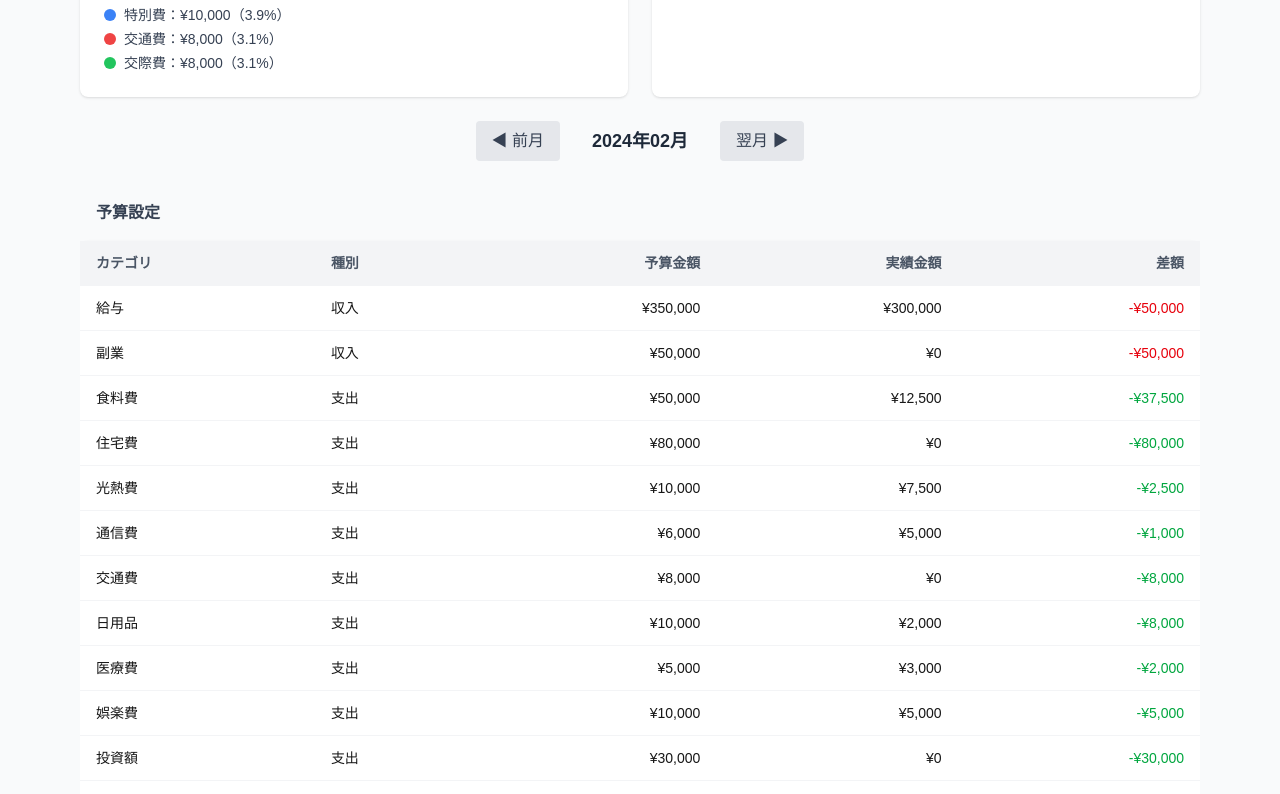
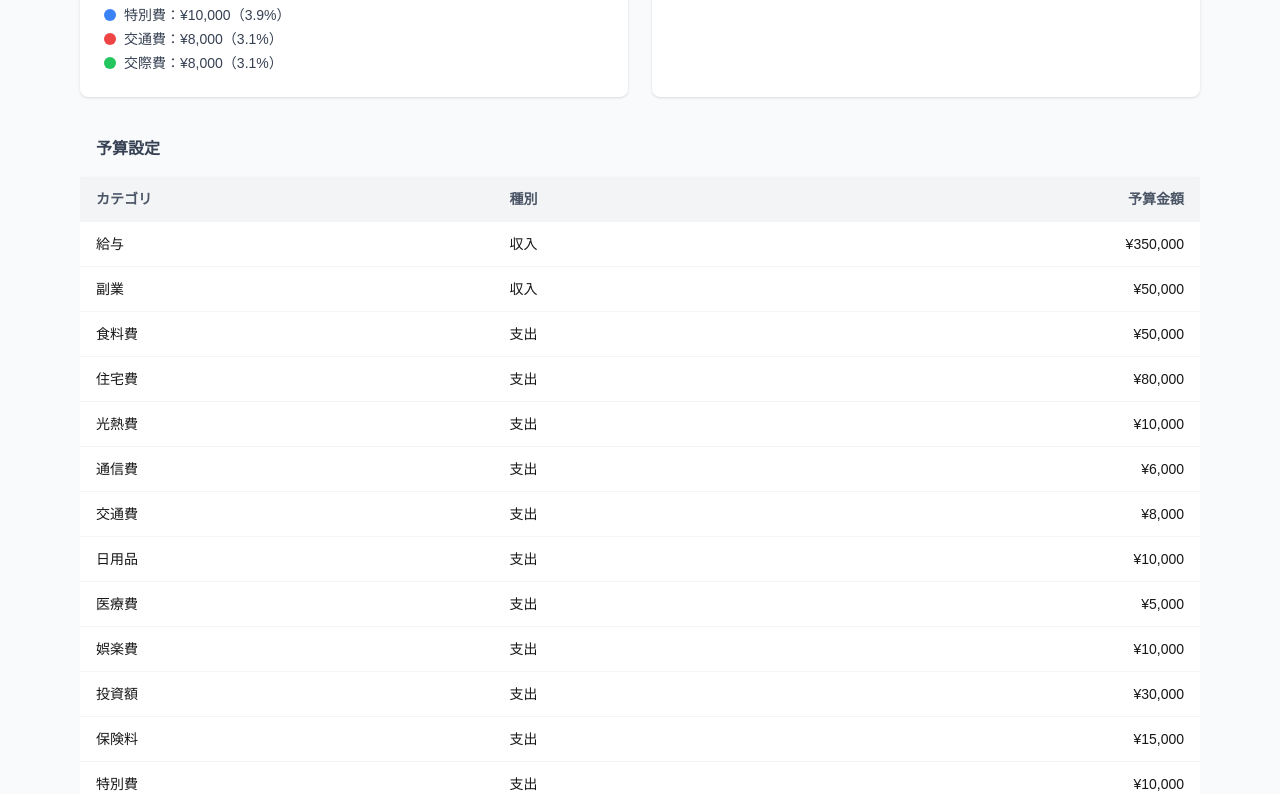
Before and after one commit to TakuyaFukumura/household-management-next-js-app, a Next.js app: page /budget in a window 1280 px wide. Shown: the part 741-1535 px from the top of the page. Built offline with nearby package versions, Linux system fonts and the light colour scheme.

Commit message:
refactor: 予算テーブルから実績・差額列と月移動UIを削除
Agent-Logs-Url: https://github.com/TakuyaFukumura/household-management-next-js-app/sessions/6758bb4f-7bd3-4f7c-b83f-63f5ce7129f0

Co-authored-by: TakuyaFukumura <53442938+TakuyaFukumura@users.noreply.github.com>

```diff
--- a/src/app/budget/page.tsx
+++ b/src/app/budget/page.tsx
@@ -3,45 +3,17 @@
 import React, {useEffect, useState} from 'react';
 import Papa from 'papaparse';
 import {BudgetEntry, BudgetValidationError, validateBudgetRow} from '@/lib/budget';
-import {Transaction, ValidationError, validateRow} from '@/lib/csv';
 import Header from '@/app/components/Header';
-import MonthNavigator from '@/app/components/MonthNavigator';
 import BudgetSummaryCards from '@/app/components/BudgetSummaryCards';
 import BudgetPieChart from '@/app/components/BudgetPieChart';
 import BudgetBarChart from '@/app/components/BudgetBarChart';
 import BudgetTable from '@/app/components/BudgetTable';
-
-function getCurrentMonth(): string {
-    const now = new Date();
-    return `${now.getFullYear()}-${String(now.getMonth() + 1).padStart(2, '0')}`;
-}
 
 export default function BudgetPage() {
     const [budgetEntries, setBudgetEntries] = useState<BudgetEntry[]>([]);
     const [budgetErrors, setBudgetErrors] = useState<BudgetValidationError[]>([]);
     const [budgetFetchError, setBudgetFetchError] = useState<string | null>(null);
     const [budgetLoaded, setBudgetLoaded] = useState(false);
-
-    const [transactions, setTransactions] = useState<Transaction[]>([]);
-    const [transactionErrors, setTransactionErrors] = useState<ValidationError[]>([]);
-    const [transactionFetchError, setTransactionFetchError] = useState<string | null>(null);
-    const [transactionLoaded, setTransactionLoaded] = useState(false);
-
-    const [selectedMonth, setSelectedMonth] = useState<string>(getCurrentMonth());
-
-    function handlePrevMonth() {
-        const [year, month] = selectedMonth.split('-').map(Number);
-        const d = new Date(year, month - 2);
-        setSelectedMonth(`${d.getFullYear()}-${String(d.getMonth() + 1).padStart(2, '0')}`);
-    }
-
-    function handleNextMonth() {
-        const [year, month] = selectedMonth.split('-').map(Number);
-        const d = new Date(year, month);
-        setSelectedMonth(`${d.getFullYear()}-${String(d.getMonth() + 1).padStart(2, '0')}`);
-    }
-
-    const filteredTransactions = transactions.filter((t) => t.date.startsWith(selectedMonth));
 
     useEffect(() => {
         fetch('/data/budget.csv')
@@ -87,66 +59,12 @@ export default function BudgetPage() {
             });
     }, []);
 
-    useEffect(() => {
-        fetch('/data/household.csv')
-            .then((res) => {
-                if (!res.ok) {
-                    throw new Error(`CSVファイルの取得に失敗しました: ${res.status}`);
-                }
-                return res.text();
-            })
-            .then((csvText) => {
-                Papa.parse<string[]>(csvText, {
-                    skipEmptyLines: true,
-                    complete: (results) => {
-                        const rows = results.data;
-                        const txs: Transaction[] = [];
-                        const errs: ValidationError[] = [];
-
-                        for (const parseError of results.errors ?? []) {
-                            errs.push({
-                                row: (parseError.row ?? 0) + 1,
-                                message: `CSVパースエラー: ${parseError.message}`,
-                            });
-                        }
-
-                        for (let i = 1; i < rows.length; i++) {
-                            const {transaction, error} = validateRow(rows[i], i + 1);
-                            if (transaction) {
-                                txs.push(transaction);
-                            } else if (error) {
-                                errs.push(error);
-                            }
-                        }
-
-                        setTransactions(txs);
-                        setTransactionErrors(errs);
-                        if (txs.length > 0) {
-                            const latestDate = txs.reduce(
-                                (max, t) => (t.date > max ? t.date : max),
-                                txs[0].date
-                            );
-                            setSelectedMonth(latestDate.slice(0, 7));
-                        }
-                        setTransactionLoaded(true);
-                    },
-                });
-            })
-            .catch((e: unknown) => {
-                setTransactionFetchError(e instanceof Error ? e.message : 'CSVファイルの読み込みに失敗しました');
-                setTransactionLoaded(true);
-            });
-    }, []);
-
-    const hasLoaded = budgetLoaded && transactionLoaded;
-    const allErrors = [...budgetErrors, ...transactionErrors];
-
     return (
         <div className="min-h-screen bg-gray-50 dark:bg-gray-950">
             <Header/>
 
             <main className="max-w-6xl mx-auto px-4 py-6 space-y-6">
-                {!hasLoaded && (
+                {!budgetLoaded && (
                     <div className="text-center py-16 text-gray-400 text-lg">
                         データを読み込み中...
                     </div>
@@ -158,24 +76,18 @@ export default function BudgetPage() {
                     </div>
                 )}
 
-                {transactionFetchError && (
-                    <div className="bg-red-50 border border-red-200 rounded-lg p-4">
-                        <p className="text-red-700 font-semibold">{transactionFetchError}</p>
-                    </div>
-                )}
-
-                {allErrors.length > 0 && (
+                {budgetErrors.length > 0 && (
                     <div className="bg-yellow-50 border border-yellow-200 rounded-lg p-4">
-                        <p className="text-yellow-700 font-semibold mb-2">バリデーションエラー ({allErrors.length}件)</p>
+                        <p className="text-yellow-700 font-semibold mb-2">バリデーションエラー ({budgetErrors.length}件)</p>
                         <ul className="list-disc list-inside text-sm text-yellow-600 space-y-1">
-                            {allErrors.map((e, index) => (
+                            {budgetErrors.map((e, index) => (
                                 <li key={`${e.row}-${index}`}>{e.row}行目: {e.message}</li>
                             ))}
                         </ul>
                     </div>
                 )}
 
-                {hasLoaded && !budgetFetchError && (
+                {budgetLoaded && !budgetFetchError && (
                     <>
                         {budgetEntries.length === 0 ? (
                             <div className="text-center py-16 text-gray-400 text-lg">
@@ -190,19 +102,7 @@ export default function BudgetPage() {
                                     <BudgetBarChart budgetEntries={budgetEntries}/>
                                 </div>
 
-                                <MonthNavigator
-                                    selectedMonth={selectedMonth}
-                                    onPrevMonth={handlePrevMonth}
-                                    onNextMonth={handleNextMonth}
-                                />
-
-                                {transactionFetchError ? (
-                                    <div className="text-center py-8 text-gray-400 text-sm">
-                                        実績データを取得できませんでした
-                                    </div>
-                                ) : (
-                                    <BudgetTable budgetEntries={budgetEntries} transactions={filteredTransactions}/>
-                                )}
+                                <BudgetTable budgetEntries={budgetEntries}/>
                             </>
                         )}
                     </>
--- a/src/app/components/BudgetTable.tsx
+++ b/src/app/components/BudgetTable.tsx
@@ -1,59 +1,26 @@
 import React from 'react';
 import type {BudgetEntry} from '@/lib/budget';
-import type {Transaction} from '@/lib/csv';
 
 interface Props {
     readonly budgetEntries: BudgetEntry[];
-    readonly transactions: Transaction[];
 }
 
 interface TableRow {
     category: string;
     type: '収入' | '支出';
     budget: number;
-    actual: number;
-    diff: number;
 }
 
-function buildTableRows(budgetEntries: BudgetEntry[], transactions: Transaction[]): TableRow[] {
-    const actualMap = new Map<string, number>();
-    for (const t of transactions) {
-        actualMap.set(t.category, (actualMap.get(t.category) ?? 0) + t.amount);
-    }
-
-    return budgetEntries.map((e) => {
-        const actual = actualMap.get(e.category) ?? 0;
-        const diff = actual - e.amount;
-        return {
-            category: e.category,
-            type: e.type,
-            budget: e.amount,
-            actual,
-            diff,
-        };
-    });
+function buildTableRows(budgetEntries: BudgetEntry[]): TableRow[] {
+    return budgetEntries.map((e) => ({
+        category: e.category,
+        type: e.type,
+        budget: e.amount,
+    }));
 }
 
-function getDiffColor(row: TableRow): string {
-    if (row.type === '収入') {
-        return row.diff >= 0
-            ? 'text-green-600 dark:text-green-400'
-            : 'text-red-600 dark:text-red-400';
-    } else {
-        return row.diff <= 0
-            ? 'text-green-600 dark:text-green-400'
-            : 'text-red-600 dark:text-red-400';
-    }
-}
-
-function formatDiff(diff: number): string {
-    if (diff > 0) return `+¥${diff.toLocaleString()}`;
-    if (diff < 0) return `-¥${Math.abs(diff).toLocaleString()}`;
-    return '¥0';
-}
-
-export default function BudgetTable({budgetEntries, transactions}: Props) {
-    const rows = buildTableRows(budgetEntries, transactions);
+export default function BudgetTable({budgetEntries}: Props) {
+    const rows = buildTableRows(budgetEntries);
     const incomeRows = rows.filter((r) => r.type === '収入');
     const expenseRows = rows.filter((r) => r.type === '支出');
     const orderedRows = [...incomeRows, ...expenseRows];
@@ -67,8 +34,6 @@ export default function BudgetTable({budgetEntries, transactions}: Props) {
                         <th scope="col" className="px-4 py-3 text-left">カテゴリ</th>
                         <th scope="col" className="px-4 py-3 text-left">種別</th>
                         <th scope="col" className="px-4 py-3 text-right">予算金額</th>
-                        <th scope="col" className="px-4 py-3 text-right">実績金額</th>
-                        <th scope="col" className="px-4 py-3 text-right">差額</th>
                     </tr>
                 </thead>
                 <tbody>
@@ -77,15 +42,11 @@ export default function BudgetTable({budgetEntries, transactions}: Props) {
                             <td className="px-4 py-3">{row.category}</td>
                             <td className="px-4 py-3">{row.type}</td>
                             <td className="px-4 py-3 text-right">¥{row.budget.toLocaleString()}</td>
-                            <td className="px-4 py-3 text-right">¥{row.actual.toLocaleString()}</td>
-                            <td className={`px-4 py-3 text-right ${getDiffColor(row)}`}>
-                                {formatDiff(row.diff)}
-                            </td>
                         </tr>
                     ))}
                     {orderedRows.length === 0 && (
                         <tr>
-                            <td colSpan={5} className="px-4 py-8 text-center text-gray-400 dark:text-gray-500">データがありません</td>
+                            <td colSpan={3} className="px-4 py-8 text-center text-gray-400 dark:text-gray-500">データがありません</td>
                         </tr>
                     )}
                 </tbody>
```
Also changed, not shown: 1 other file (tests, documents, lock files or other folders).
